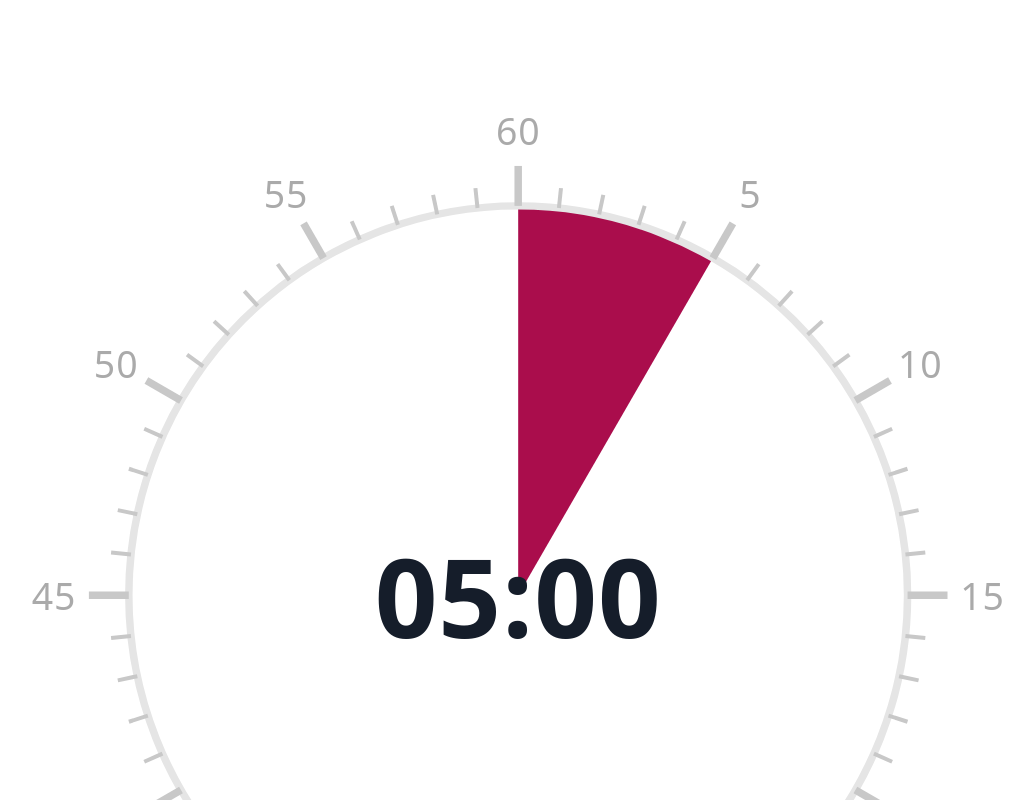
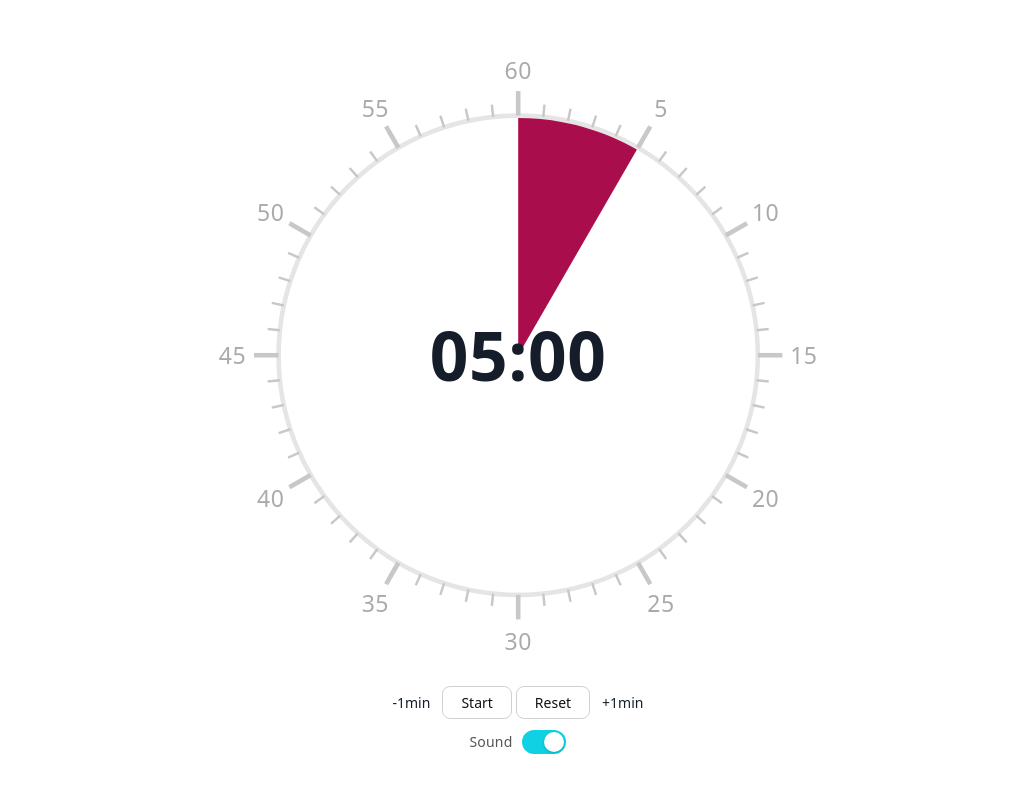
Before and after one commit to sg9us/focus-timer, a React (Vite) app: page / in a window 1280 px wide. Shown: the top 800 px of the page, without its empty margins (122-1155 px from the left). Built offline with nearby package versions, Linux system fonts and the light colour scheme; a web font is replaced by a local one.

Commit message:
fix: layout revert, volume, button color, toggle color, button gap

```diff
--- a/src/App.css
+++ b/src/App.css
@@ -40,8 +40,8 @@ body {
 
 /* ── 앱 컨테이너 ── */
 .app-container {
-  width: 100vw;
-  height: 100vw;
+  width: min(100vw, 100vh);
+  height: min(100vw, 100vh);
   display: flex;
   flex-direction: column;
   align-items: center;
@@ -113,7 +113,7 @@ button:disabled {
 }
 
 .mute-toggle-track.on {
-  background: #AA0D4C;
+  background: #0FD1E3;
 }
 
 .mute-toggle-thumb {
--- a/src/App.jsx
+++ b/src/App.jsx
@@ -18,7 +18,7 @@ export default function App() {
   const playSound = useCallback(() => {
     if (isMuted) return;
     const audio = new Audio('/focus-timer/alrm.MP3');
-    audio.volume = 0.6;
+    audio.volume = 0.24;
     audio.play();
   }, [isMuted]);
 
--- a/src/components/TimerControls.jsx
+++ b/src/components/TimerControls.jsx
@@ -5,7 +5,7 @@ const ghostStyle = (disabled) => ({
   border: 'none',
   background: 'none',
   color: '#151D2A',
-  opacity: disabled ? 0.2 : 0.4,
+  opacity: disabled ? 0.3 : 1,
   padding: '6px 12px',
 });
 
@@ -37,7 +37,7 @@ export default function TimerControls({
       <button onClick={isRunning ? onPause : onStart}>
         {isRunning ? 'Pause' : 'Start'}
       </button>
-      <button onClick={onReset}>Reset</button>
+      <button onClick={onReset} style={{ marginLeft: '4px' }}>Reset</button>
       <button
         onClick={() => adjustTime(60)}
         disabled={maxDisabled}
```
